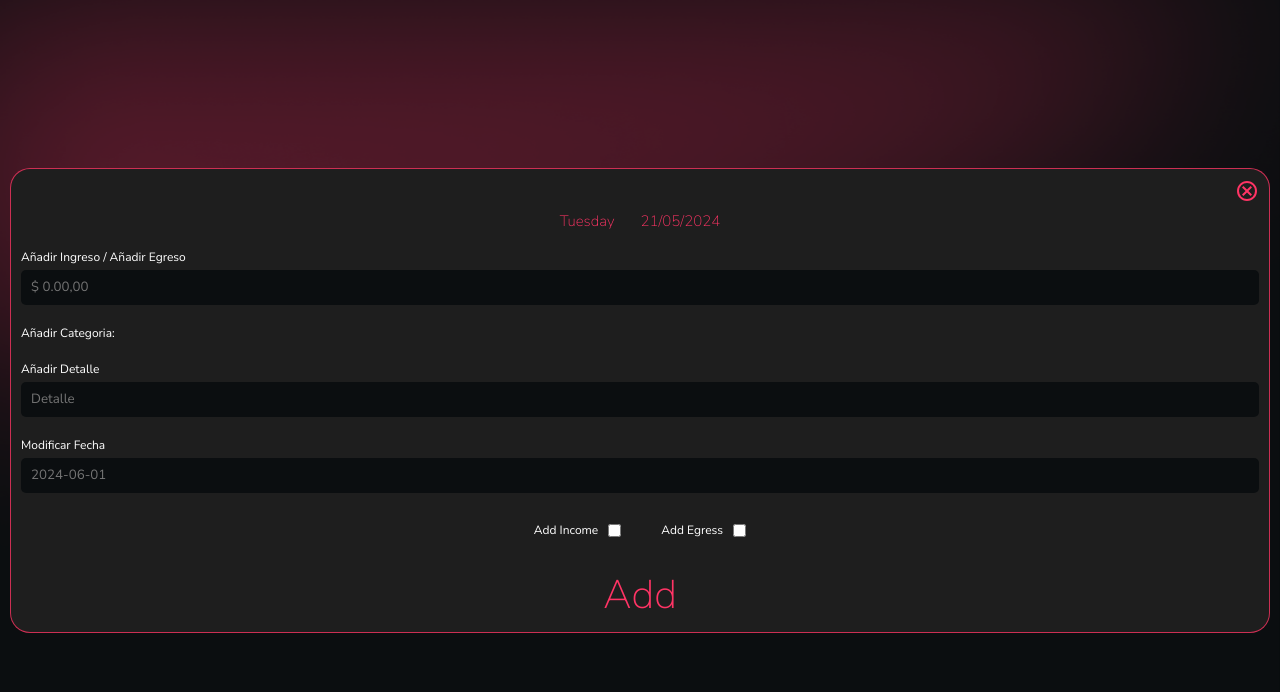
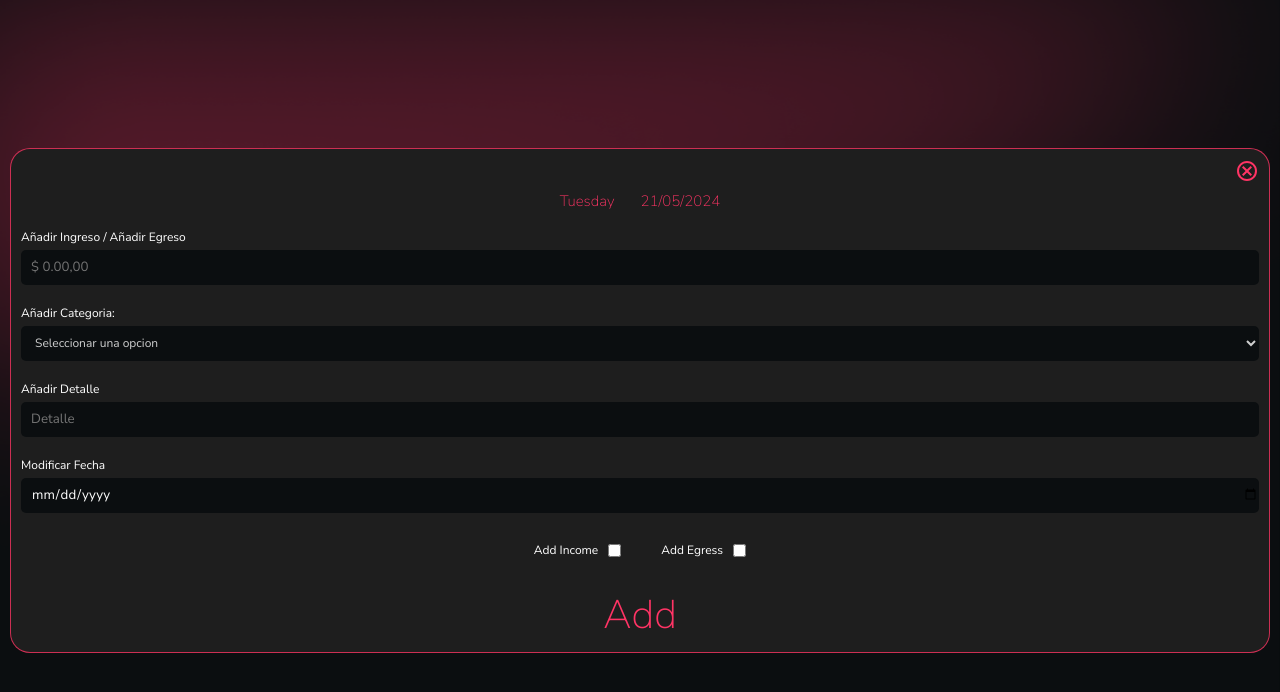
Before and after one commit to mai1209/growth, a React (Vite) app: page /add in a window 1280 px wide. Shown: the top 692 px of the page. Built offline with nearby package versions, Linux system fonts and the light colour scheme.

Commit message:
cambios en fecha

```diff
--- a/src/Add.jsx
+++ b/src/Add.jsx
@@ -1,20 +1,16 @@
 import { Link } from "react-router-dom";
-
 import style from "./style/Add.module.css";
 import { useState, useEffect } from "react";
 import PropTypes from "prop-types";
-
+import Categorie from "./Categories";
 
 function Add() {
-
-
-
   const initialFormData = {
+    categoria: "",
     añadirIngresoEgreso: "",
-    categoria: "categoria",
     detalle: "",
     fecha: "",
-    check:false,
+    check: false,
     check2: false,
   };
 
@@ -28,6 +24,7 @@ const initialFormData = {
   }, []);
 
   const handleChange = (e) => {
+    //guardar el estado del checkbox
     const { name, value, type, checked } = e.target;
     const newValue = type === "checkbox" ? checked : value;
 
@@ -36,34 +33,37 @@ const initialFormData = {
       [name]: newValue,
     }));
   };
-  const handleSubmit = (e) => {
-    e.preventDefault();
 
+  //guardar la categoria en el local storage
+  const handleCategorySelection = (category) => {
+    setFormData((prevFormData) => ({
+      ...prevFormData,
+      categoria: category,
+    }));
+    localStorage.setItem("selectedCategory", category); // Guardar en localStorage
+  };
+
+  const handleSubmit = () => {
     const newData = { ...formData };
     const newDataList = [...formDataList, newData];
     localStorage.setItem("formDataList", JSON.stringify(newDataList));
 
-    // Resetear el formulario
-    e.target.reset();
     setFormData(initialFormData); // Restablecer el estado del formulario
-    setFormDataList(newDataList);
+    setFormDataList(newDataList); //restablecer la lista de datos
   };
 
-  //para obtener la fecha del dia en formato año-mes-dia
-  const [fechaActual, setFechaActual] = useState("");
 
-  useEffect(() => {
-    const obtenerFechaActual = () => {
-      const fecha = new Date();
-      const dia = ("0" + fecha.getDate()).slice(-2);
-      const mes = ("0" + (fecha.getMonth() + 1)).slice(-2);
-      const ano = fecha.getFullYear();
-      const fechaFormateada = `${ano}-${mes}-${dia}`;
-      setFechaActual(fechaFormateada);
+
+//mostrar un error cuando se clickean los dos checkbox
+  const showError = () => {
+    if (formData.check && formData.check2 === true) {
+      return (
+        <div className="error-message">Only one checkbox can be selected</div>
+      );
+    } else {
+      return "";
+    }
   };
-
-    obtenerFechaActual();
-  }, []);
 
   return (
     <div className={style.containerAdd}>
@@ -99,6 +99,8 @@ const initialFormData = {
         </div>
         <div className={style.label}>
           <label htmlFor="dropdown">Añadir Categoria:</label>
+
+          <Categorie onSelectCategory={handleCategorySelection}></Categorie>
         </div>
         <div className={style.label}>
           <label htmlFor="detalle">Añadir Detalle</label>
@@ -116,8 +118,7 @@ const initialFormData = {
 
           <input
              name="fecha"
-            type="text"
-            placeholder={fechaActual}
+             type="date"
              value={formData.fecha}
              onChange={handleChange}
           />
@@ -134,16 +135,21 @@ const initialFormData = {
           </label>
 
           <label className={style.checkbox}>
-            Add Egress <input   name="check2"
+            Add Egress{" "}
+            <input
+              name="check2"
               type="checkbox"
               checked={formData.check2} // Utilizamos el estado del checkbox del formulario
-              onChange={handleChange}/>
+              onChange={handleChange}
+            />
           </label>
         </div>
+        {showError()}
+        <Link className={style.link} to="/" onClick={handleSubmit}>
           <div className={style.btn}>
-          <button type="submit"> Add</button>
+            <button type="button"> Add</button>
           </div>
-
+        </Link>
       </form>
     </div>
   );
--- /dev/null
+++ b/src/Categories.jsx
@@ -0,0 +1,39 @@
+import { useState } from "react";
+import style from "./style/Add.module.css";
+import PropTypes from "prop-types";
+
+
+function Categorie({ onSelectCategory }) {
+   // const [selectedOption, setSelectedOption] = useState("");
+    const [selectedCategory, setSelectedCategory] = useState("");
+
+  const handleCategoryChange = (e) => {
+    const category = e.target.value;
+    setSelectedCategory(category);
+    onSelectCategory(category); // Llama a la función para manejar la selección en Add
+  };
+
+  return (
+    <div>
+    <select
+      className={style.select}
+      name="dropdown"
+      id="dropdown"
+      value={selectedCategory}
+    onChange={handleCategoryChange}
+    >
+      <option  value="">Seleccionar una opcion</option>
+      <option value="alimentos">Alimentos</option>
+      <option value="transporte">Transporte</option>
+      <option value="entretenimiento">Entretenimiento</option>
+      <option value="facturas">Facturas</option>
+    </select>
+
+  </div>
+  )
+}
+Categorie.propTypes = {
+    onSelectCategory: PropTypes.func,
+  };
+
+export default Categorie
--- a/src/Footer.jsx
+++ b/src/Footer.jsx
@@ -1,6 +1,5 @@
 import { Link } from "react-router-dom";
 import style from "./style/Footer.module.css";
-
 
 const Footer = () => {
   return (
@@ -46,8 +45,7 @@ const Footer = () => {
           <p className={style.titleIcon}>Categories</p>
         </div>
         <div className={style.containerIcon}>
-        <Link to="/add">
-
+          <Link to="/add">
             <svg
               className={style.settingIcon}
               xmlns="http://www.w3.org/2000/svg"
@@ -58,15 +56,10 @@ const Footer = () => {
             >
               <path d="M440-280h80v-160h160v-80H520v-160h-80v160H280v80h160v160Zm40 200q-83 0-156-31.5T197-197q-54-54-85.5-127T80-480q0-83 31.5-156T197-763q54-54 127-85.5T480-880q83 0 156 31.5T763-763q54 54 85.5 127T880-480q0 83-31.5 156T763-197q-54 54-127 85.5T480-80Zm0-80q134 0 227-93t93-227q0-134-93-227t-227-93q-134 0-227 93t-93 227q0 134 93 227t227 93Zm0-320Z" />
             </svg>
+          </Link>
 
-            <p className={style.titleIcon}>Add</p>
-            </Link>
-          </div>
-
-
-
-
-
+          <p className={style.titleIcon}>Add</p>
+        </div>
       </div>
     </>
   );
--- a/src/IngresoData.jsx
+++ b/src/IngresoData.jsx
@@ -1,74 +1,43 @@
 import style from "./style/Money.module.css";
 import { useState, useEffect } from "react";
 
-
 function IngresoData() {
-
-
   const [dataList, setDataList] = useState([]);
-
 
   useEffect(() => {
     const storedDataList =
       JSON.parse(localStorage.getItem("formDataList")) || [];
     setDataList(storedDataList);
-
-
-  }, []);
-
-
-
-  const [fechaActual, setFechaActual] = useState("");
-
-  useEffect(() => {
-    // Función para obtener la fecha actual en formato "dd/mm/aaaa"
-    const obtenerFechaActual = () => {
-      const fecha = new Date();
-      const dia = fecha.getDate();
-      const mes = fecha.getMonth() + 1; // Los meses comienzan desde 0, así que sumamos 1
-      const año = fecha.getFullYear();
-
-      // Formatear la fecha como "dd/mm/aaaa"
-      return (
-        <div className={style.containerDate}>
-          <p className={style.day}> {dia} </p>
-          <div className={style.yearDate}>
-            <p className={style.year}> horario </p>
-            <p className={style.mes}>
-              {" "}
-              {mes} / {año}{" "}
-            </p>
-          </div>
-        </div>
-      );
-    };
-
-    // Obtener la fecha actual
-    const fecha = obtenerFechaActual();
-    // Actualizar el estado con la fecha actual
-    setFechaActual(fecha);
   }, []);
 
   return (
     <div>
       {dataList.map((data, index) => (
         <div key={index} className={style.containerDescription}>
-          <div className={style.fecha}>{data.fecha || fechaActual}</div>
+          <div className={style.containerDate}>
+            <p className={style.day}> {new Date(data.fecha).getDate()}</p>
+            <div className={style.yearDate}>
+              <p className={style.year}>
+                {" "}
+                {new Date(data.fecha).toLocaleString("es-ES", { month: "long" })}{" "}
+              </p>
+              <p className={style.mes}>
+                {" "}
+                {new Date(data.fecha).getFullYear()}{" "}
+              </p>
+            </div>
+          </div>
           <div className={style.detalle}>
             <div className={style.category}>{data.categoria}</div>
             <div className={style.Sur}>{data.detalle || "detalle"} </div>
           </div>
-          <div  className={data.check === true ? style.incom: style.egress} >
+          <div className={data.check === true ? style.incom : style.egress}>
             $ {data.añadirIngresoEgreso}
           </div>
-
         </div>
       ))}
-
     </div>
   );
 }
 
-
-
 export default IngresoData;
--- a/src/style/Add.module.css
+++ b/src/style/Add.module.css
@@ -103,21 +103,12 @@
   background: none;
   border: none;
   padding: 10px;
-  cursor: pointer;
+
   font-weight: 100;
-  text-decoration: none;
+
 }
 
 .link {
   text-decoration: none;
-}
-
-.incom {
-
-  color: #50ff34;
 
 }
-
-.egress {
-  color: #ff0000;
-}
--- a/src/style/Footer.module.css
+++ b/src/style/Footer.module.css
@@ -1,53 +1,43 @@
-.containerFooter{
+.containerFooter {
   position: fixed;
   bottom: 0;
   width: 100%;
   background-color: rgba(128, 128, 128, 0.39);
   display: flex;
-    justify-content:space-around ;
+  justify-content: space-around;
   height: 70px;
-
-
 }
 
-    .containerIcon{
+.containerIcon {
   display: flex;
   flex-direction: column;
   justify-content: space-around;
   align-items: center;
-
 }
 
-    .titleIcon{
-        color:white;
+.titleIcon {
+  color: white;
   font-size: 10px;
   margin: 0;
-
 }
 
-    .settingIcon{
+.settingIcon {
   cursor: pointer;
+  width: 38px;
+  height: 38px;
 }
 
-    .settingIcon:hover{
-       fill:  crimson;
+.settingIcon:hover {
+  fill: crimson;
 }
 
-
-
-
-
-
-
-      @media (min-width: 600px)  {
-
-        .titleIcon{
+@media (min-width: 600px) {
+  .titleIcon {
     font-size: 15px;
   }
 
-        .settingIcon{
-          width: 35px;
-          height: 35px;
+  .settingIcon {
+    width: 40px;
+    height: 40px;
   }
-
 }
--- a/src/style/Money.module.css
+++ b/src/style/Money.module.css
@@ -104,7 +104,7 @@ p {
 .containerDate {
   display: flex;
   justify-content: center;
-  gap: 2px;
+  gap: 8px;
   height: 100%;
   font-family: "Nunito Sans", sans-serif;
 }
@@ -147,10 +147,12 @@ p {
 
 .incom{
   color: #50FF34;
+  font-size: 20px ;
 }
 
 .egress{
   color: #FF0000;
+  font-size: 20px ;
 }
 
 .yearDate{
--- a/src/style/index.css
+++ b/src/style/index.css
@@ -11,3 +11,14 @@ body{
   height: 100vh;
 
 }
+
+.error-message{
+  color: red;
+  font-size: 15px;
+  text-align: center;
+
+  font-weight: bolder;
+  padding-bottom: 10px;
+
+
+}
```
Lines whose indentation alone changed are shown as unchanged.
